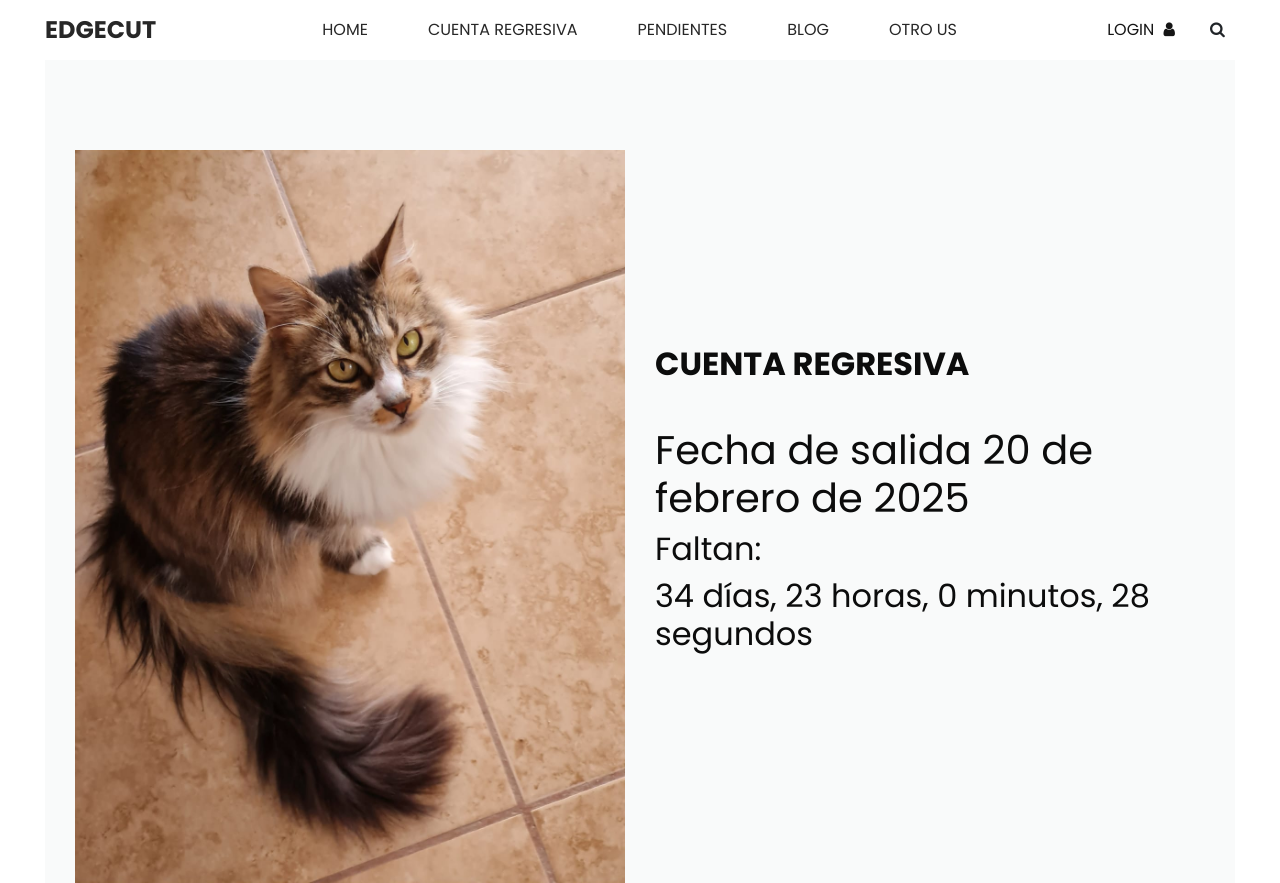
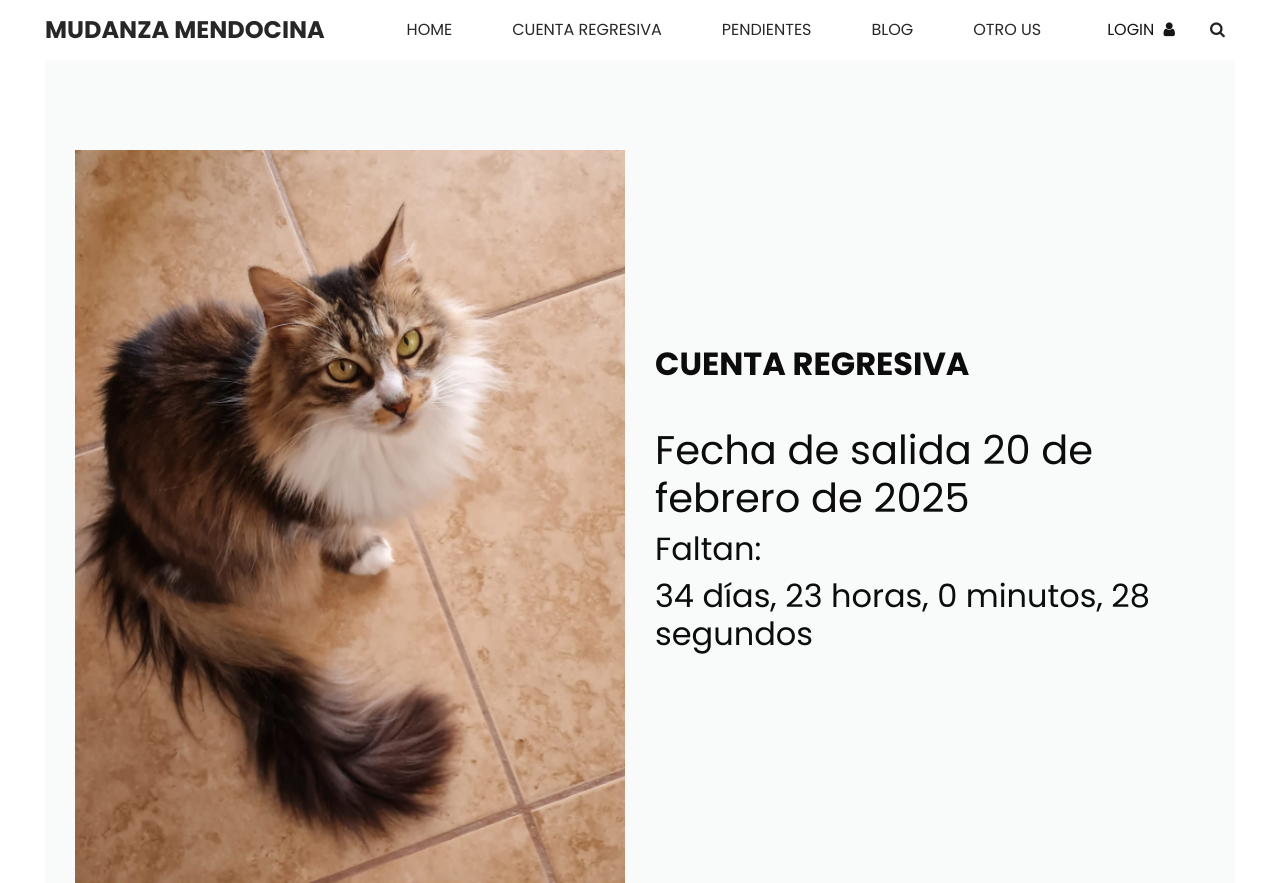
Before and after one commit to Notvo1/cuentaregresiva, a plain HTML site: page about.html in a window 1280 px wide. Shown: the top 883 px of the page. Drawn offline with Linux system fonts and the light colour scheme; some packages are replaced by stand-ins of ours; a script that the page names is missing.

Commit message:
Update about.html

```diff
--- a/about.html
+++ b/about.html
@@ -39,7 +39,7 @@
       <nav class="navbar navbar-expand-lg custom_nav-container ">
         <a class="navbar-brand" href="index.html">
           <span>
-            Edgecut
+            Mudanza Mendocina
           </span>
         </a>
         </a>
```
